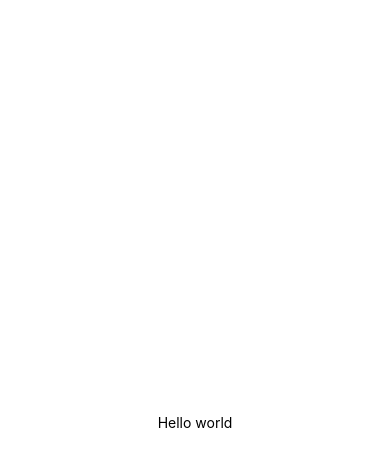
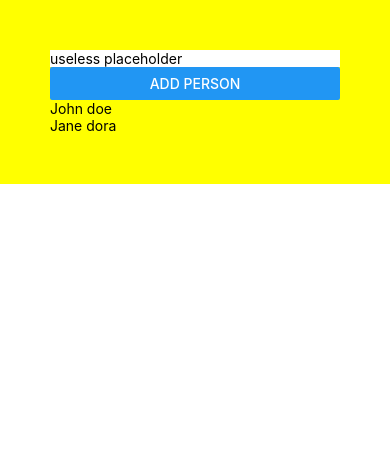
Before and after one commit to carl-the-bartender/mobile-app, a React Native app: screen / in a window 390 px wide. Shown: the top 466 px of the page. Built offline with nearby package versions, Linux system fonts and the light colour scheme.

Commit message:
Adding names to a list

```diff
--- a/App.tsx
+++ b/App.tsx
@@ -1,20 +1,49 @@
 import { StatusBar } from 'expo-status-bar';
-import { StyleSheet, Text, View } from 'react-native';
+import React, { useState } from 'react';
+import { Button, SafeAreaView, StyleSheet, Text, TextInput, View } from 'react-native';
 
 export default function App() {
+  const [personName, setPersonName] = useState('');
+  const [persons, setPersons] = useState([{
+    'name': 'John doe'
+  }, {
+    'name': 'Jane dora'
+  }]);
+
+  const handleOnPress = () => {
+    setPersons([...persons, { name: personName }]);
+    setPersonName('');
+  }
+
   return (
     <View style={styles.container}>
-      <Text>Hello world</Text>
-      <StatusBar style="auto" />
+      <SafeAreaView>
+        <TextInput
+          style={styles.input}
+          onChangeText={text => setPersonName(text)}
+          value={personName}
+          placeholder="useless placeholder"
+        />
+      </SafeAreaView>
+      <Button
+        onPress={handleOnPress}
+        title="Add person"
+        accessibilityLabel="Learn more about this purple button"
+      />
+      {persons.map((item, index) => {
+        return <Text>{item.name}</Text>
+      })}
     </View>
   );
 }
 
 const styles = StyleSheet.create({
   container: {
-    flex: 1,
-    backgroundColor: '#fff',
-    alignItems: 'center',
-    justifyContent: 'center',
+    backgroundColor: '#FFFF00',
+    padding: 50
   },
+  input: {
+    backgroundColor: 'white',
+    width: '100%',
+  }
 });
```
